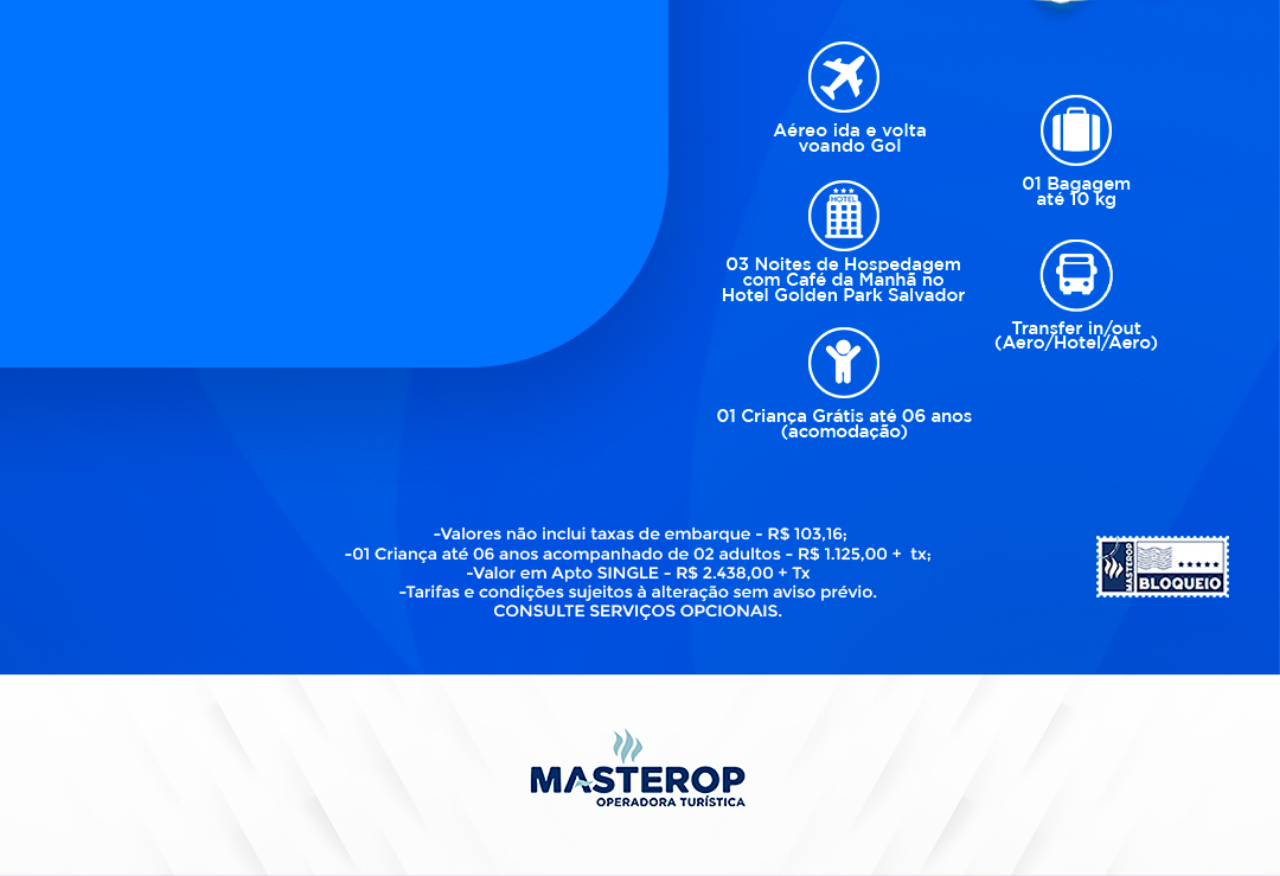
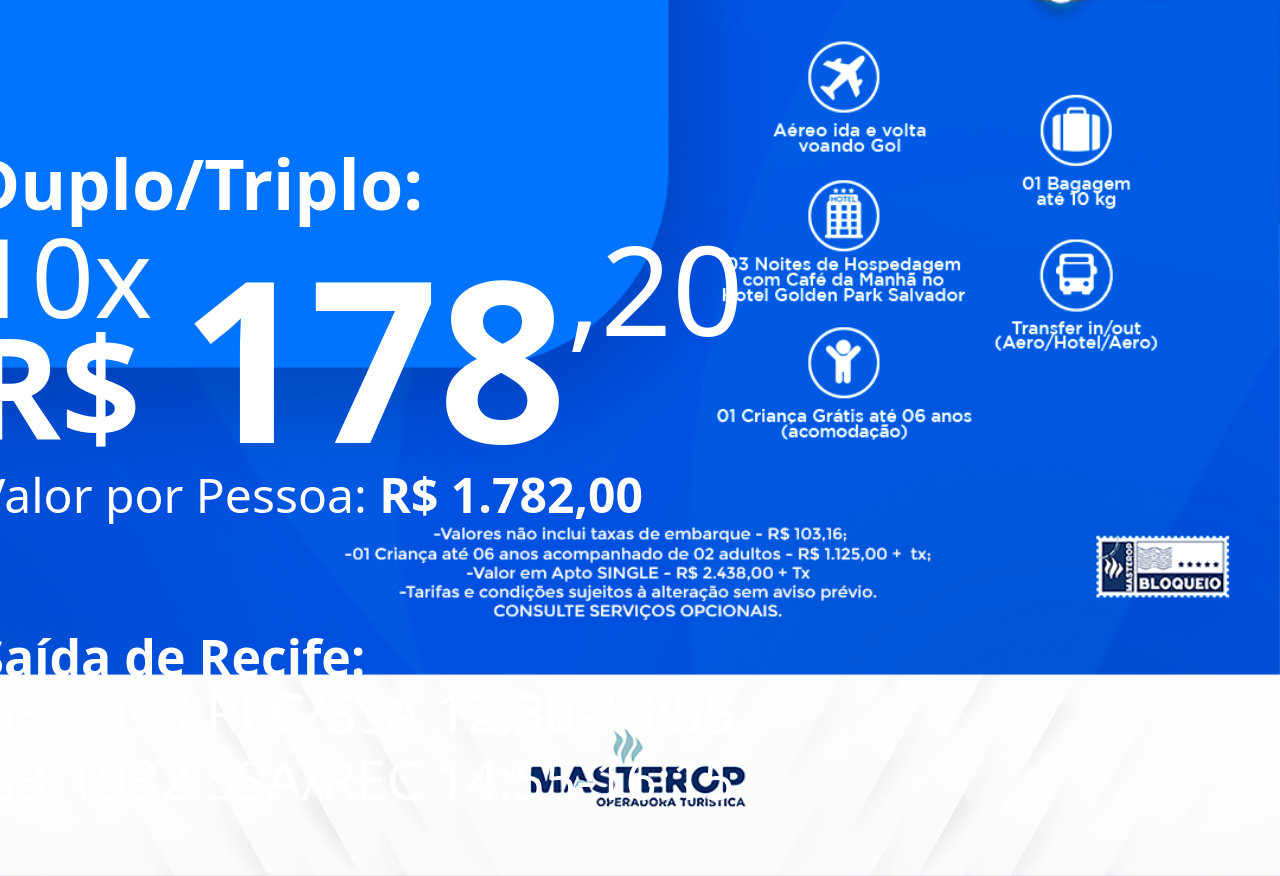
Before and after one commit to Eduol4/lamina, a plain HTML site: page salvador/lamina-modelo.html in a window 1280 px wide. Shown: the part 1400-2276 px from the top of the page. Drawn offline with nearby package versions, Linux system fonts and the light colour scheme.

Commit message:
quase pronto

```diff
--- a/salvador/lamina-modelo.css
+++ b/salvador/lamina-modelo.css
@@ -35,3 +35,57 @@ body {
 .tituloData {
     font-size: 2.75rem;
 }
+
+.imagemOndulada {
+    width: 100%;
+    height: auto;
+    max-height: 70vh;
+}
+.imagemOndulada img {
+    width: 100%;
+    height: auto;
+    /* max-height: 50rem; */
+    object-fit: cover;
+    display: block;
+}
+
+.sessaoPreco {
+    position: absolute;
+    /* top: 100%; */
+    left: 20%;
+    transform: translate(-50%, -50%);
+    z-index: 1;
+    color: white;
+    margin-top: 45rem;
+}
+.tituloPreco {
+    font-size: 70px;
+    font-weight: bold;
+}
+.vezes {
+    font-size: 110px;
+}
+.valor {
+    font-size: 225px;
+    margin-left: 2.5rem;
+    font-weight: bold;
+}
+.sifrao {
+    font-size: 140px;
+    font-weight: bold;
+}
+.cents {
+    font-size: 125px;
+    margin-top: -0.5rem;
+}
+.valorPessoa {
+    font-size: 48px;
+    margin-left: 0.5rem;
+}
+.saida {
+    font-size: 50px;
+    font-weight: bold;
+}
+.g3 {
+    font-size: 55px;
+}
--- a/salvador/lamina-modelo.html
+++ b/salvador/lamina-modelo.html
@@ -22,6 +22,30 @@
             </div>
         </section>
 
+        <div class="imagemOndulada" style="margin-top: -12.5rem;">
+            <img src="../imagens/imagem-lamina-teste.jpg" alt="Imagem" />
+        </div>
+
+        <section class="sessaoPreco pt-2 pb-2" style="padding-left: 12.5rem;">
+            <div class="">
+                <h3 class="tituloPreco">Duplo/Triplo:</h3>
+                <h5 class="vezes" style="margin-top: -1.5rem;">10x</h5>
+                <div class="d-flex flex-row mb-0" style="margin-top: -3rem;">
+                    <h1 class="sifrao mb-0">R$</h1>
+                    <div class="d-flex flex-row" style="margin-top: -5rem;">
+                        <h1 class="valor mb-0">178</h1>
+                        <h2 class="cents mb-0">,20</h2>
+                    </div>
+                </div>
+                <p class="valorPessoa" style="margin-top: -2rem;">Valor por Pessoa: <span style="font-weight: bold;">R$ 1.782,00</span></p>
+                <div class="mt-5 pt-5" style="margin-left: 0.5rem;">
+                    <h5 class="saida mt-0 mb-0">Saída de Recife:</h5>
+                    <p class="g3 mb-0" style="margin-top: -1rem;">G3-1933 REC/SSA 12:30-13:55</p>
+                    <p class="g3 mb-0" style="margin-top: -1rem;">G3-1932 SSA/REC 14:55-16:15</p>
+                </div>
+            </div>
+        </section>
+
         <script src="https://cdn.jsdelivr.net/npm/bootstrap@5.3.7/dist/js/bootstrap.bundle.min.js" integrity="sha384-ndDqU0Gzau9qJ1lfW4pNLlhNTkCfHzAVBReH9diLvGRem5+R9g2FzA8ZGN954O5Q" crossorigin="anonymous"></script>
     </body>
 </html>
```
Also changed, not shown: 1 other file.
